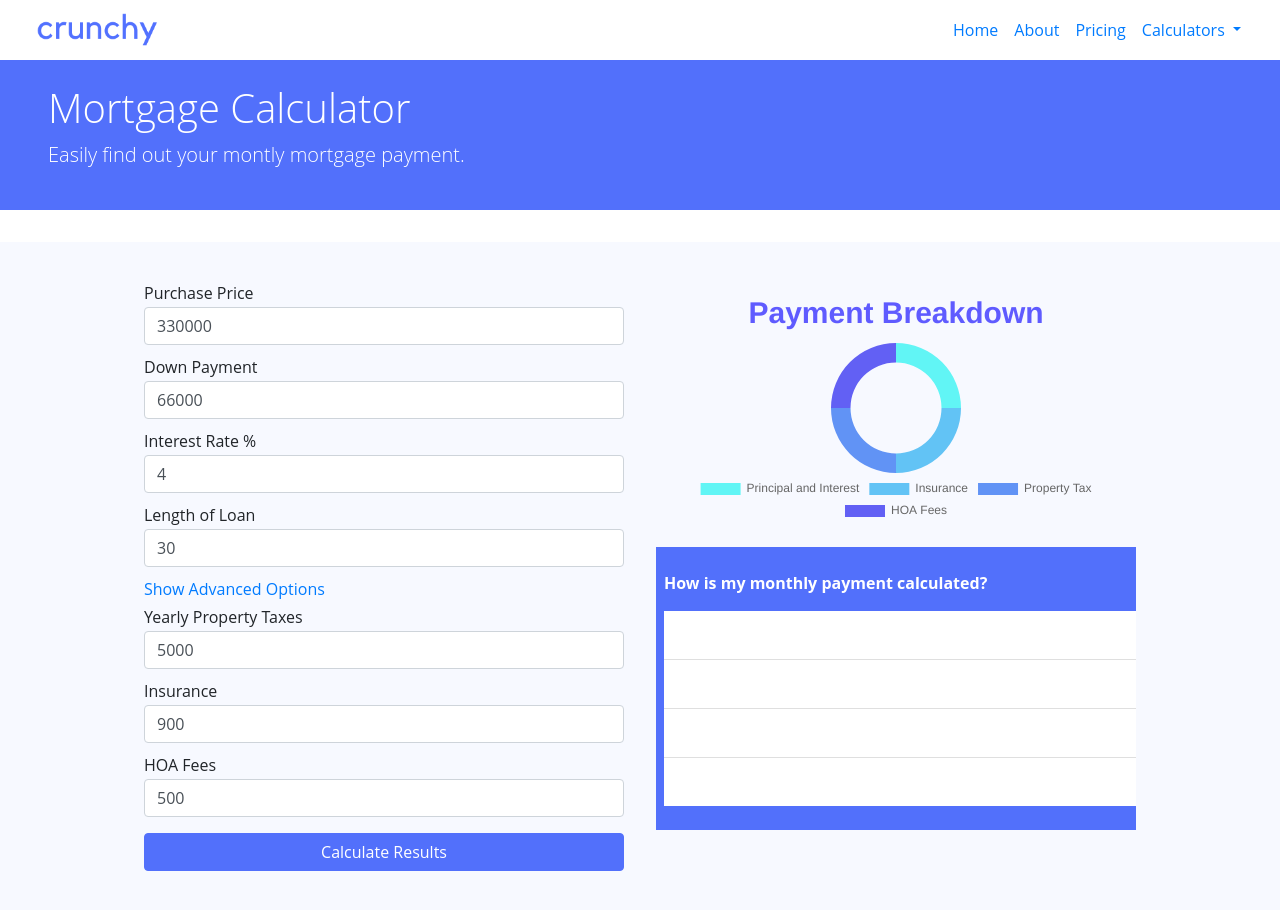
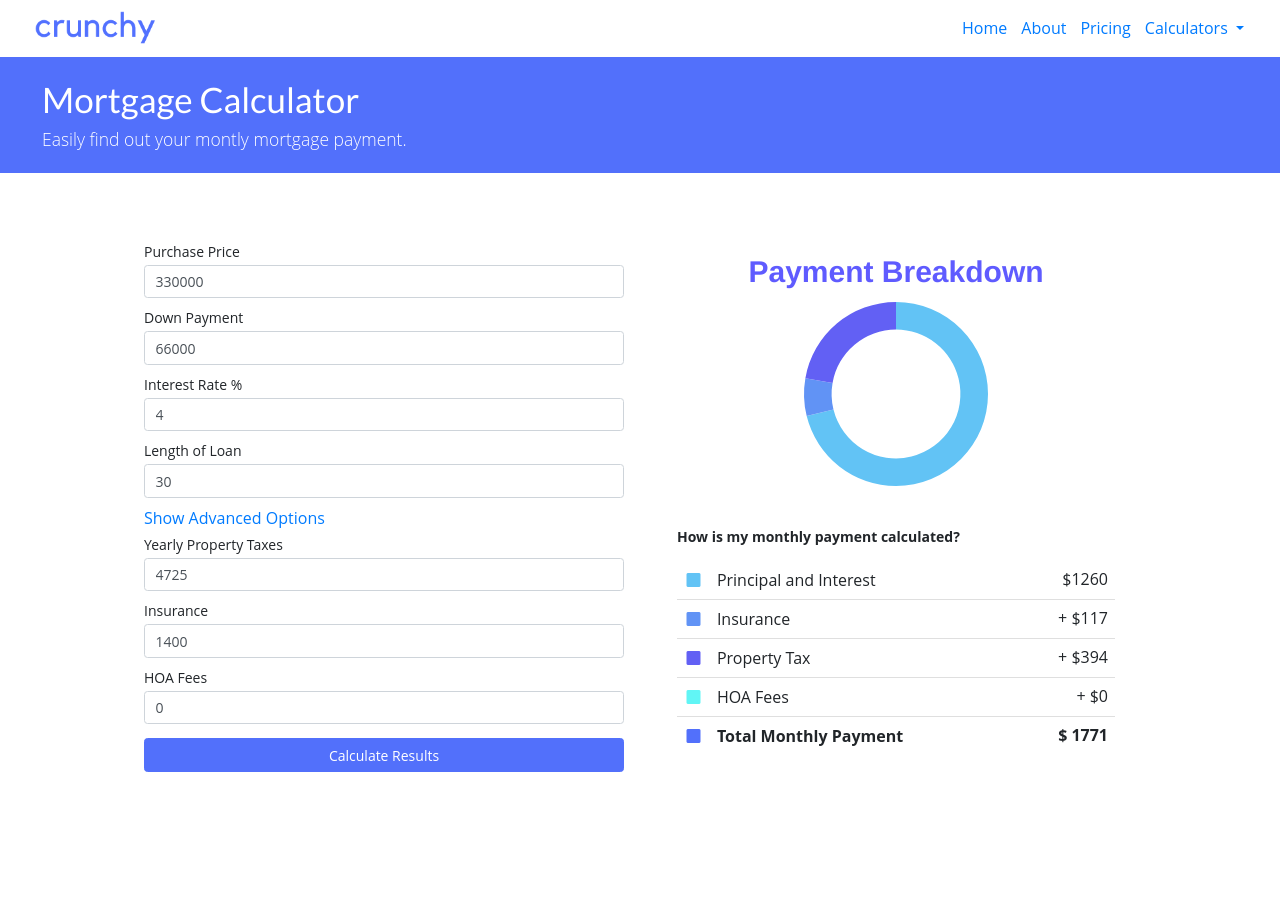
Before and after one commit to ryanevans253/calculator, a plain HTML site: page mortgage.html in a window 1280 px wide. Both pictures are taken after a click on the link "Show Advanced Options". After the commit the page ends 821 px from the top, so only its background shows below. Drawn offline with nearby package versions, Linux system fonts and the light colour scheme.

Commit message:
finish mortgage

```diff
--- a/css/style.css
+++ b/css/style.css
@@ -274,3 +274,21 @@ input::-webkit-inner-spin-button {
 input[type="number"] {
   -moz-appearance: textfield;
 }
+
+.c1 {
+  color: rgba(98, 195, 245);
+}
+
+.c2 {
+  color: rgba(97, 147, 245);
+}
+.c3 {
+  color: rgba(98, 96, 244);
+}
+
+.c4 {
+  color: rgba(97, 245, 245);
+}
+.c5 {
+  color: #5270fb;
+}
--- a/js/mortgage.js
+++ b/js/mortgage.js
@@ -8,6 +8,7 @@ var mortgageChart = new Chart(donutMortgageChart, {
   options: {
     cutoutPercentage: 70,
     legend: {
+      display: false,
       position: "bottom",
     },
     title: {
@@ -25,10 +26,10 @@ var mortgageChart = new Chart(donutMortgageChart, {
         label: "% of Sales Price",
         data: [1, 1, 1, 1],
         backgroundColor: [
-          "rgba(97,245,245)",
           "rgba(98,195,245)",
           "rgba(97,147,245)",
           "rgba(98,96,244)",
+          "rgba(97,245,245)",
         ],
         borderWidth: 0,
       },
@@ -58,5 +59,21 @@ function calcAll() {
     (principal * iRate * Math.pow(1 + iRate, numberOfPayments)) /
     (Math.pow(1 + iRate, numberOfPayments) - 1);
 
+  document.querySelector(".pAndI").innerHTML = "$" + monthlyPayment.toFixed(0);
+  document.querySelector(".insurance").innerHTML =
+    "+ $" + (propertyInsurance.value / 12).toFixed(0);
+  document.querySelector(".taxes").innerHTML =
+    "+ $" + (propertyTaxes.value / 12).toFixed(0);
+  document.querySelector(".hoa").innerHTML =
+    "+ $" + (HOAFees.value / 12).toFixed(0);
+
+  document.querySelector(".total").innerHTML =
+    "$ " + (monthlyPayment + options).toFixed(0);
   return monthlyPayment; //in case I need to use it later :)
 }
+
+function updateTable() {
+  document.querySelector(".pAndI").innerHTML = monthlyPayment;
+}
+
+updateAll(mortgageChart);
--- a/mortgage.html
+++ b/mortgage.html
@@ -7,7 +7,13 @@
     <script src="https://cdn.jsdelivr.net/npm/chart.js@2.8.0"></script>
     <script src="jquery/jquery-3.5.1.js"></script>
     <!--use the google cdn for this once updated-->
-
+    <link
+      rel="stylesheet"
+      href="https://cdnjs.cloudflare.com/ajax/libs/semantic-ui/2.4.1/semantic.min.css"
+      integrity="sha512-8bHTC73gkZ7rZ7vpqUQThUDhqcNFyYi2xgDgPDHc+GXVGHXq+xPjynxIopALmOPqzo9JZj0k6OqqewdGO3EsrQ=="
+      crossorigin="anonymous"
+      referrerpolicy="no-referrer"
+    />
     <link
       rel="stylesheet"
       href="https://cdn.jsdelivr.net/npm/bootstrap@4.5.3/dist/css/bootstrap.min.css"
@@ -89,7 +95,7 @@
         <p class="lead">Easily find out your montly mortgage payment.</p>
       </div>
 
-      <div class="full-width-container">
+      <div class="full-width-container bg-white">
         <div class="main-container">
           <div class="two-column">
             <div class="column">
@@ -141,7 +147,7 @@
                       type="number"
                       class="form-control"
                       id="propertyTaxes"
-                      value="5000"
+                      value="4725"
                     />
                   </div>
                   <label for="propertyInsurance">Insurance</label>
@@ -150,7 +156,7 @@
                       type="number"
                       class="form-control"
                       id="propertyInsurance"
-                      value="900"
+                      value="1400"
                     />
                   </div>
                   <label for="HOAFees">HOA Fees</label>
@@ -159,7 +165,7 @@
                       type="number"
                       class="form-control"
                       id="HOAFees"
-                      value="500"
+                      value="0"
                       ;
                     />
                   </div>
@@ -192,15 +198,31 @@
               <div class="chart">
                 <canvas id="mortgageChart"></canvas>
               </div>
-              <div class="background-color py-4 pl-2 text-white">
+              <div class="bg-white py-4 px-4">
                 <p class="font-weight-bold">
                   How is my monthly payment calculated?
                 </p>
                 <ul class="list-group list-group-flush">
-                  <li class="list-group-item">Cras justo odio</li>
-                  <li class="list-group-item">Dapibus ac facilisis in</li>
-                  <li class="list-group-item">Morbi leo risus</li>
-                  <li class="list-group-item">Porta ac consectetur ac</li>
+                  <li class="list-group-item d-flex p-2">
+                    <i class="square icon c1 mr-3"></i>Principal and Interest
+                    <p class="pAndI ml-auto"></p>
+                  </li>
+                  <li class="list-group-item d-flex p-2">
+                    <i class="square icon c2 mr-3"></i>Insurance
+                    <p class="insurance ml-auto"></p>
+                  </li>
+                  <li class="list-group-item d-flex p-2">
+                    <i class="square icon c3 mr-3"></i>Property Tax
+                    <p class="taxes ml-auto"></p>
+                  </li>
+                  <li class="list-group-item d-flex p-2">
+                    <i class="square icon c4 mr-3"></i>HOA Fees
+                    <p class="hoa ml-auto"></p>
+                  </li>
+                  <li class="list-group-item d-flex p-2 font-weight-bold">
+                    <i class="square icon c5 mr-3"></i>Total Monthly Payment
+                    <p class="total ml-auto"></p>
+                  </li>
                 </ul>
               </div>
             </div>
@@ -215,10 +237,7 @@
       integrity="sha384-b5kHyXgcpbZJO/tY9Ul7kGkf1S0CWuKcCD38l8YkeH8z8QjE0GmW1gYU5S9FOnJ0"
       crossorigin="anonymous"
     ></script>
-    <!-- header code -->
 
     <script src="js/mortgage.js"></script>
-
-    <!-- <button class="btn btn-light" onclick="changeSize(myChart)">change hole size</button> -->
   </body>
 </html>
```
Also changed, not shown: fixandflip.html (+1 -1 lines), index.html (+4 -3 lines).
